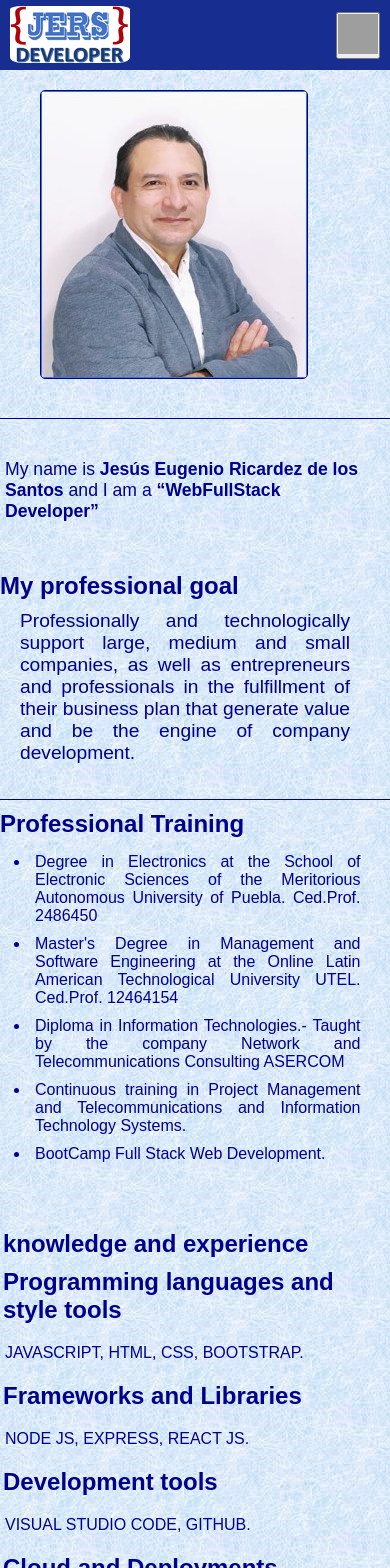
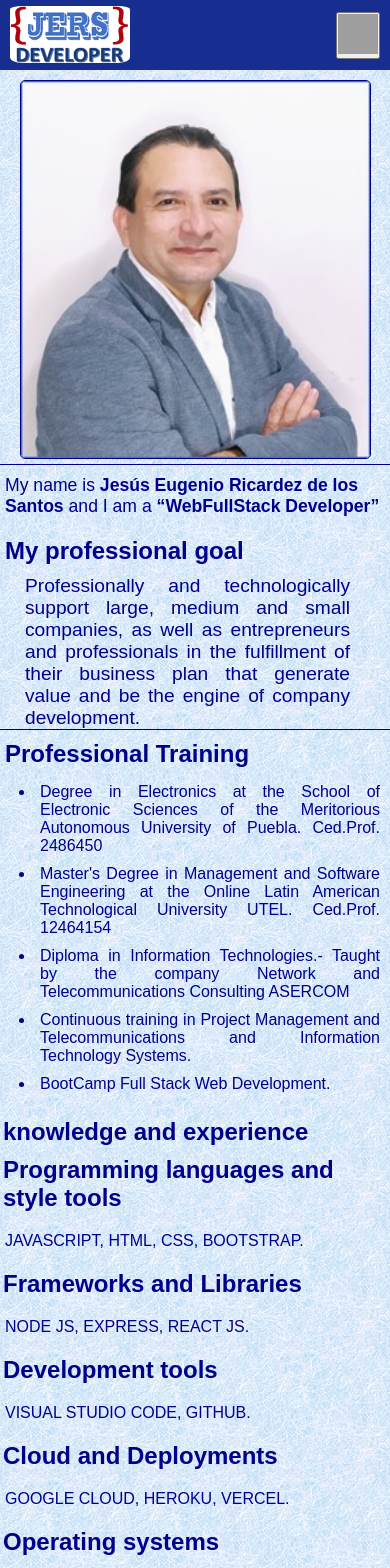
Before and after one commit to Jers3084/nvoportafolio, a React (Create React App) app: page /about in a window 390 px wide. Shown: the top 1568 px of the page. Built offline with nearby package versions, Linux system fonts and the light colour scheme; grey boxes are pictures that could not be loaded.

Commit message:
commit 01052023
commit

```diff
--- a/src/components/About/About.jsx
+++ b/src/components/About/About.jsx
@@ -7,7 +7,8 @@ export const About = (props) => {
     <>
       {props.lang === "es-419" ||
       props.lang === "es" ||
-      props.lang === "es-ES" ? (
+      props.lang === "es-ES" ||
+      props.lang === "es-MX" ? (
         <div className={styles.contenedor}>
           <div className={styles.contenedor_uno}>
             <div className={styles.fotografia}>
--- a/src/components/About/About.module.css
+++ b/src/components/About/About.module.css
@@ -23,6 +23,7 @@
 
 .fotografia {
   width: 30%;
+  padding-top: 5px;
   padding-left: 100px;
 }
 
@@ -156,7 +157,7 @@
 }
 
 .contenedor_cuatro {
-  width: 100%;
+  width: 99%;
   color: darkblue;
   padding-top: 20px;
   padding-bottom: 25px;
@@ -164,27 +165,26 @@
 
 .contenedor_grid {
   width: 100%;
-  height: 470px;
   display: grid;
-  grid-template-columns: 1fr 2fr 1fr 2fr 1fr;
-  grid-template-rows: repeat(13, 1fr);
-  grid-gap: 20px;
+  grid-template-columns: 2fr 0.5fr 2fr;
+  grid-template-rows: repeat(1, 1fr);
+  grid-gap: 10px;
   color: darkblue;
   padding-bottom: 25px;
 }
 
 .columna_uno {
-  grid-column: 2/3;
+  grid-column: 1/2;
   text-align: center;
 }
 
 .columna_dos {
-  grid-column: 4/5;
+  grid-column: 3/4;
   text-align: left;
 }
 
 .columna_media {
-  grid-column: 3/4;
+  grid-column: 2/3;
   text-align: center;
 }
 
@@ -213,55 +213,51 @@
 @media screen and (max-width: 850px) {
   .contenedor {
     width: 100vw;
+    background-image: url("./img/fondo.jpg");
+    background-repeat: repeat;
   }
   .contenedor_uno {
-    padding-top: 90px;
+    padding-top: 75px;
     width: 100%;
-    height: 800px;
     padding-left: 0px;
     padding-right: 0px;
   }
 
   .fotografia {
     width: 100%;
-    padding-left: 40px;
+    padding-left: 0px;
+    padding-bottom: 5px;
+    display: flex;
+    justify-content: center;
+    align-items: center;
   }
 
   .img {
-    border-radius: 5px;
-    border: darkblue 0.25px solid;
+    width: 90%;
   }
 
   .parrafo_uno {
-    width: 70%;
+    width: 100%;
     border-top: darkblue 1px solid;
     border-bottom: darkblue 1px solid;
-    padding-left: 0;
+    padding-left: 5px;
     padding-right: 0;
+  }
+
+  .subparrafo1 {
+    width: 100%;
+    padding: 10px 0px;
+    text-align: justify;
+    text-align: left;
+    font-size: 1.1rem;
   }
 
   .titulo1 {
     font-size: 0.5rem;
     text-align: left;
     font-weight: bold;
-    padding-left: 270px;
+    padding-left: 0px;
     padding-top: 10px;
-  }
-
-  .subparrafo1 {
-    width: 95%;
-    padding: 40px 5px;
-    text-align: justify;
-    text-align: left;
-    font-size: 1.1rem;
-  }
-
-  .contenedor_dos {
-    width: 95%;
-    height: 410px;
-    padding-top: 10px;
-    padding-left: 0px;
-    padding-right: 0px;
   }
 
   .titulo2 {
@@ -279,6 +275,13 @@
     padding-right: 40px;
     text-align: justify;
     font-size: 1.2rem;
+  }
+
+  .contenedor_dos {
+    width: 100%;
+    padding-top: 10px;
+    padding-left: 5px;
+    padding-right: 0px;
   }
 
   .titulo3 {
@@ -334,17 +337,26 @@
 
   .contenedor_cuatro {
     width: 100%;
-    height: 830px;
     display: block;
-    padding-bottom: 25px;
+    padding-bottom: 0;
   }
 
   .contenedor_grid {
     width: 100%;
-    height: 470px;
-    margin-top: 30px;
     display: block;
-    padding-bottom: 25px;
+    padding-bottom: 0px;
+  }
+
+  .columna_uno {
+    width: 100%;
+  }
+
+  .columna_dos {
+    width: 100%;
+  }
+
+  .columna_media {
+    width: 100%;
   }
 
   .titulo5 {
--- a/src/components/Contact/Contact.jsx
+++ b/src/components/Contact/Contact.jsx
@@ -13,7 +13,6 @@ export const Contact = (props) => {
   const [state, handleSubmit] = useForm("mzbqklgk");
   const ref = useRef();
 
-
   useEffect(() => {
     if (state.succeeded) {
       setEncabezadoModal("Contacto");
@@ -28,7 +27,8 @@ export const Contact = (props) => {
     <>
       {props.lang === "es-419" ||
       props.lang === "es" ||
-      props.lang === "es-ES" ? (
+      props.lang === "es-ES" ||
+      props.lang === "es-MX" ? (
         <div className={styles.contenedor}>
           <h1 className={styles.titulo}>Contacto</h1>
 
@@ -105,7 +105,7 @@ export const Contact = (props) => {
           <h1 className={styles.titulo}>Contact</h1>
 
           <div className={styles.pagebody}>
-            <form ref={ref}  className={styles.formato} onSubmit={handleSubmit}>
+            <form ref={ref} className={styles.formato} onSubmit={handleSubmit}>
               <div className={styles.fullentry}>
                 <label className={styles.formlabel} htmlFor="email">
                   Your E-mail:
--- a/src/components/Contact/Contact.module.css
+++ b/src/components/Contact/Contact.module.css
@@ -14,7 +14,6 @@
   text-align: center;
   color: darkblue;
   background-image: url("./img/fondo.jpg");
-  border: red solid 2px;
 }
 
 .titulo {
@@ -28,8 +27,6 @@
   width: 100%;
   height: 78%;
 }
-
-
 
 .formato {
   width: 50%;
@@ -109,7 +106,6 @@
   flex-wrap: wrap;
   justify-content: center;
   align-items: center;
-
 }
 
 .img {
--- a/src/components/Navbar/Navbar.jsx
+++ b/src/components/Navbar/Navbar.jsx
@@ -15,7 +15,8 @@ export const Navbar = (props) => {
     <>
       {props.lang === "es-419" ||
       props.lang === "es" ||
-      props.lang === "es-ES" ? (
+      props.lang === "es-ES" ||
+      props.lang === "es-MX" ? (
         <nav className={styles.navbar}>
           <div className={styles.left}>
             <Link to="/" className="">
--- a/src/components/Projects/Project.jsx
+++ b/src/components/Projects/Project.jsx
@@ -8,7 +8,8 @@ export const Project = (props) => {
     <>
       {props.lang === "es-419" ||
       props.lang === "es" ||
-      props.lang === "es-ES" ? (
+      props.lang === "es-ES" ||
+      props.lang === "es-MX" ? (
         <div className={styles.contenido}>
           {proyectos.map((x, index) => {
             return (
--- a/src/components/Start/Start.jsx
+++ b/src/components/Start/Start.jsx
@@ -6,7 +6,8 @@ export const Start = (props) => {
     <>
       {props.lang === "es-419" ||
       props.lang === "es" ||
-      props.lang === "es-ES" ? (
+      props.lang === "es-ES" ||
+      props.lang === "es-MX" ? (
         <div className={styles.contenedor}>
           <h1 className={styles.titulo}>
             Portafolio Desarrollador WebFullStack
```
Also changed, not shown: src/App.js (+9 -8 lines).
